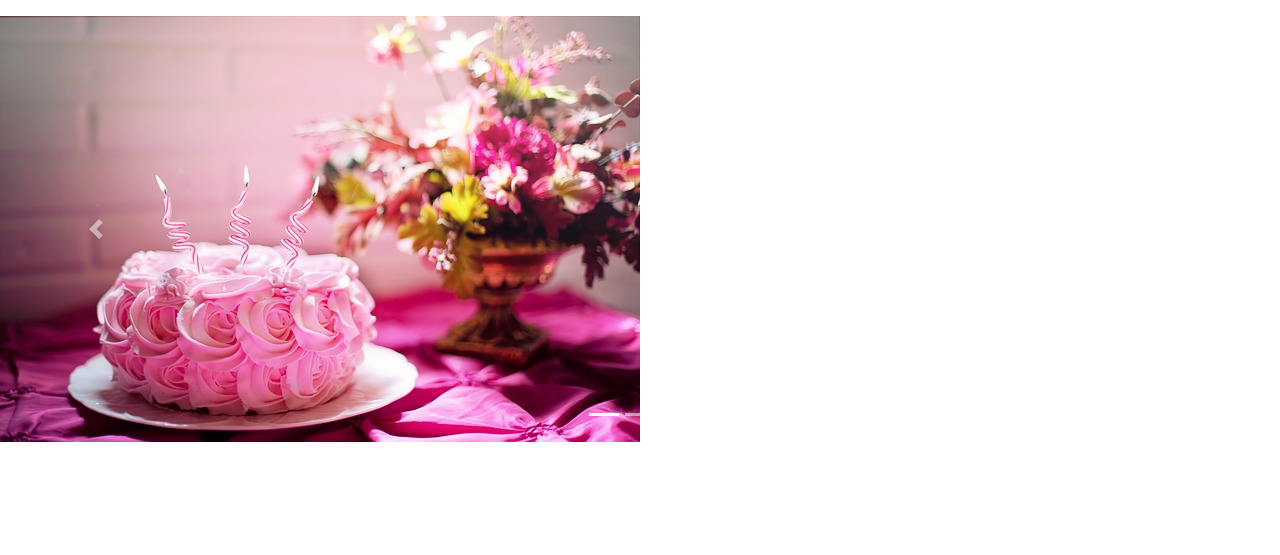
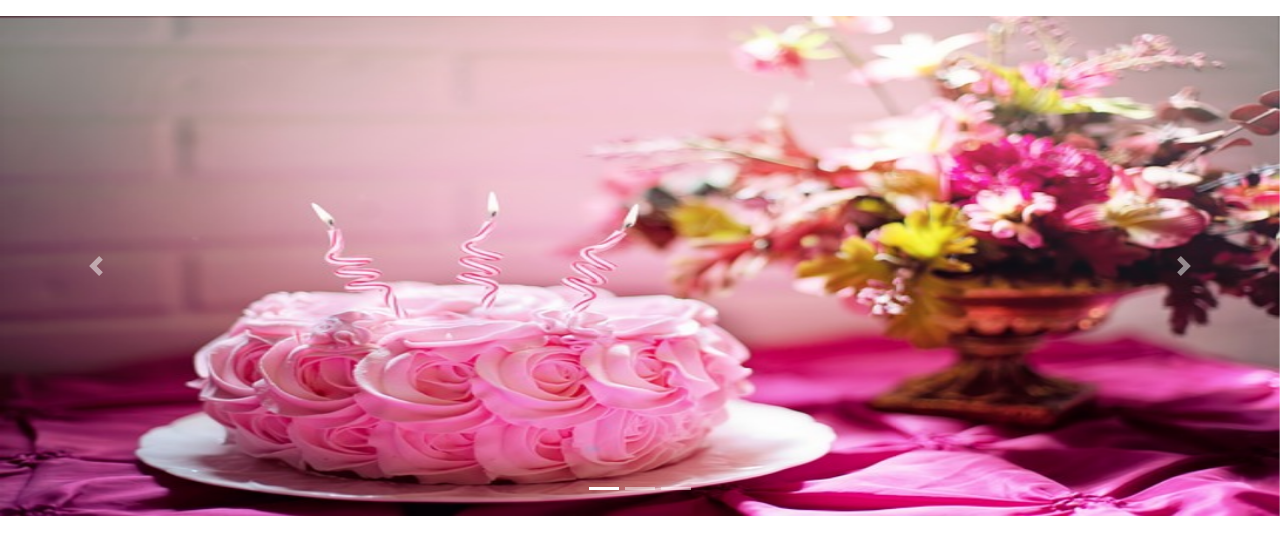
Before and after one commit to mar-p98/Proyecto, a PHP site: page / in a window 1280 px wide. Shown: the part 24-579 px from the top of the page. Run offline with PHP 8.4, Linux system fonts and the light colour scheme.

Commit message:
carrusel tamano arreglado

```diff
--- a/css/main.css
+++ b/css/main.css
@@ -22,3 +22,13 @@
 #logo {
     float: left;
 }
+   .carousel-inner img {
+
+      width: 100%;
+      max-height: 500px;
+  }
+
+  .carousel-inner{
+   height: 500;
+
+  }
--- a/index.html
+++ b/index.html
@@ -35,17 +35,16 @@
 
   <main>
 
+     <!-- queda pendiente buscar tamano de imagenes mas grande en pixabay-->
 
     <div id="demo" class="carousel slide" data-ride="carousel">
 
-      <!-- Indicators -->
       <ul class="carousel-indicators">
         <li data-target="#demo" data-slide-to="0" class="active"></li>
         <li data-target="#demo" data-slide-to="1"></li>
         <li data-target="#demo" data-slide-to="2"></li>
       </ul>
 
-      <!-- The slideshow -->
       <div class="carousel-inner">
         <div class="carousel-item active">
           <img src="img/fotoCake.jpg" alt="Los Angeles">
@@ -58,7 +57,6 @@
         </div>
       </div>
 
-      <!-- Left and right controls -->
       <a class="carousel-control-prev" href="#demo" data-slide="prev">
         <span class="carousel-control-prev-icon"></span>
       </a>
```
